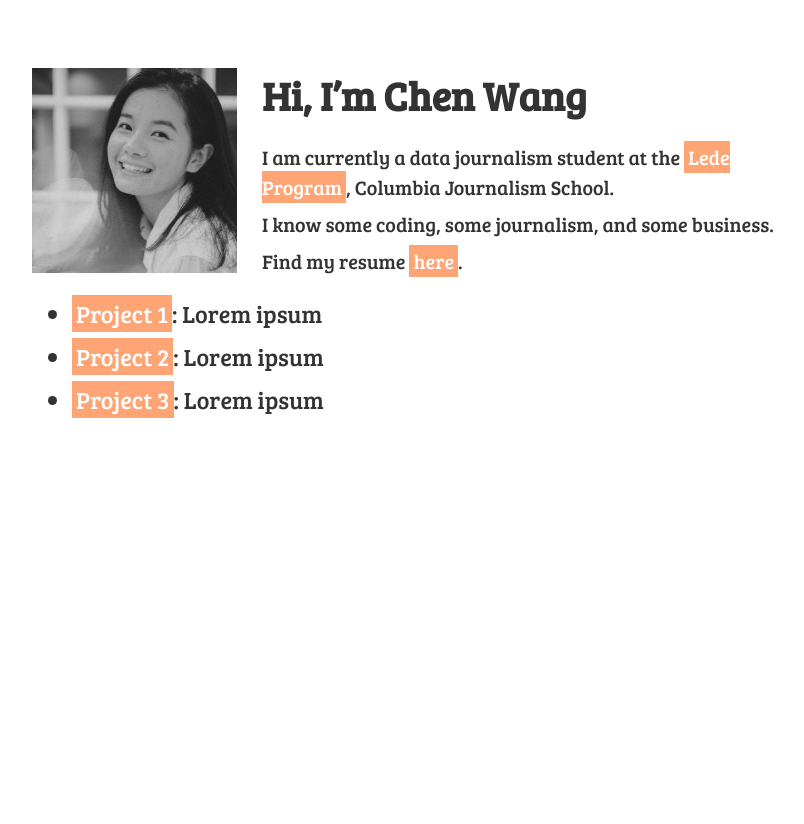
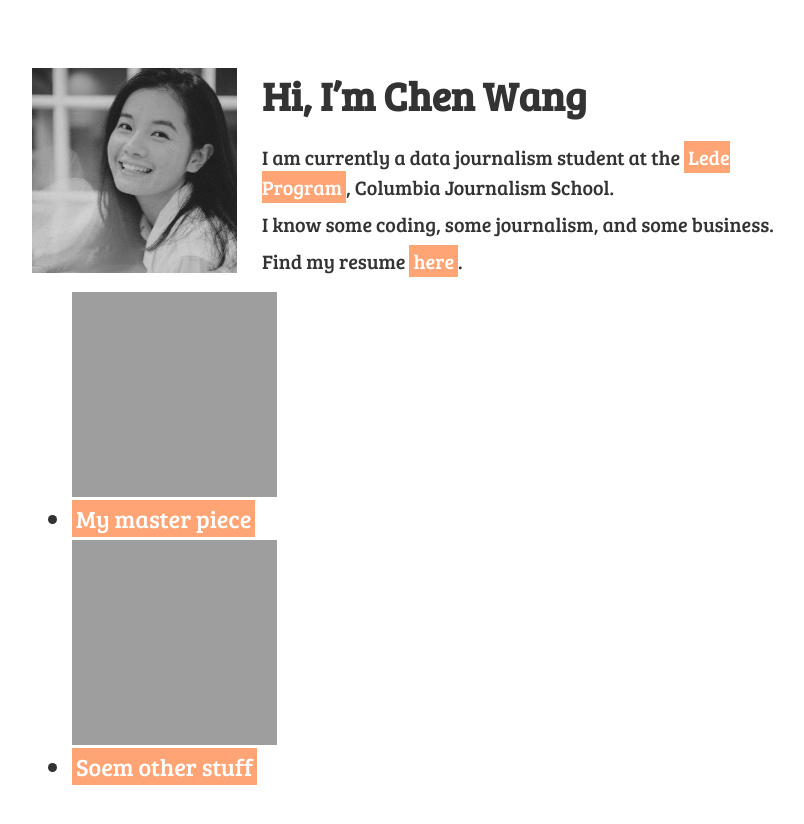
Before and after one commit to hichenwang/Data_Studio_Projects, a Jekyll site: the page built from docs/index.md, in a window 1280 px wide. Shown: the top 824 px of the page, without its empty margins (233-1037 px from the left). Built offline with Jekyll 4.4.1, drawn with Linux system fonts in a browser that asks for light colours.

Commit message:
website update

```diff
--- a/docs/index.md
+++ b/docs/index.md
@@ -13,6 +13,5 @@ I know some coding, some journalism, and some business.
 
 Find my resume [here]({{ site.url }}assets/Resume-Chen Wang - Updated.pdf).
 
-* [Project 1]({{ site.url }}/a-very-cool-project): Lorem ipsum
-* [Project 2]({{ site.url }}/a-very-cool-project): Lorem ipsum
-* [Project 3]({{ site.url }}/a-very-cool-project): Lorem ipsum
+* ![Project 1]({{ site.url }}assets/placeholder.png)[My master piece]({{ site.url }}a-very-cool-project)
+* ![Project 2]({{ site.url }}assets/placeholder.png)[Soem other stuff]({{ site.url }}a-very-cool-project)
```
